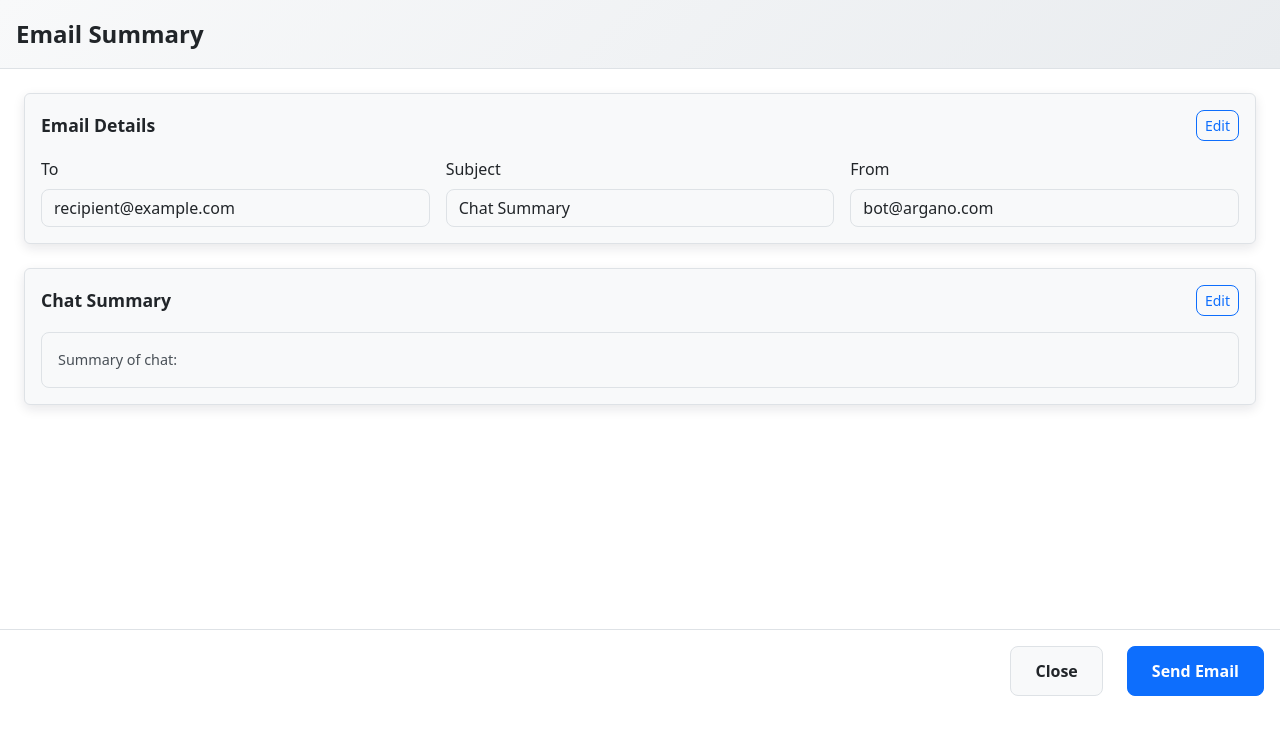
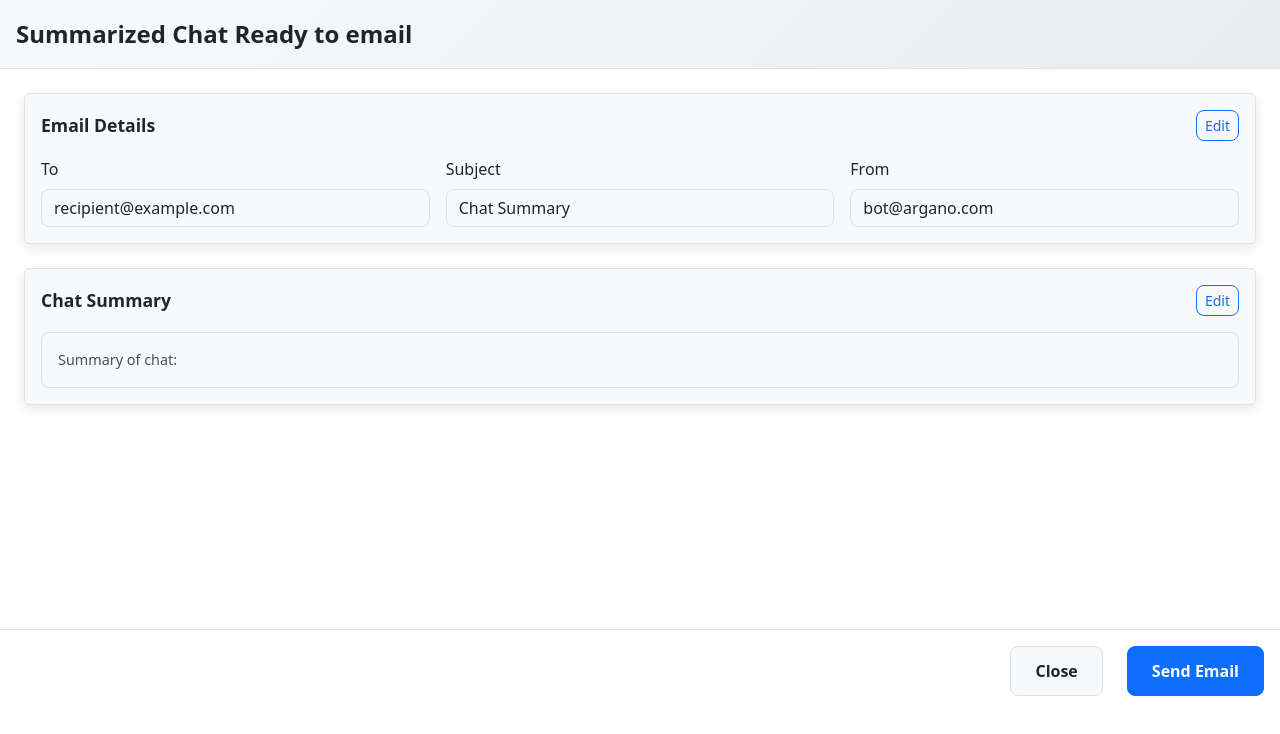
Before and after one commit to DShanmukh/CHATBOT, a React (Create React App) app in the folder frontend/: page / in a window 1280 px wide. Both pictures are taken after a click on the button "Summarize". Shown: the top 734 px of the page. Built offline with nearby package versions, Linux system fonts and the light colour scheme.

Commit message:
changes made in css

```diff
--- a/frontend/src/Components/Chatbot.js
+++ b/frontend/src/Components/Chatbot.js
@@ -146,7 +146,7 @@ const Chatbot = () => {
           <div className="modal-dialog modal-fullscreen">
             <div className="modal-content d-flex flex-column h-100">
               <div className="modal-header">
-                <h5 className="modal-title">Email Summary</h5>
+                <h5 className="modal-title">Summarized Chat Ready to email</h5>
                 <button type="button" className="btn-close" onClick={closePopup}></button>
               </div>
               <div className="modal-body d-flex flex-column gap-4 p-4 overflow-auto">
```
